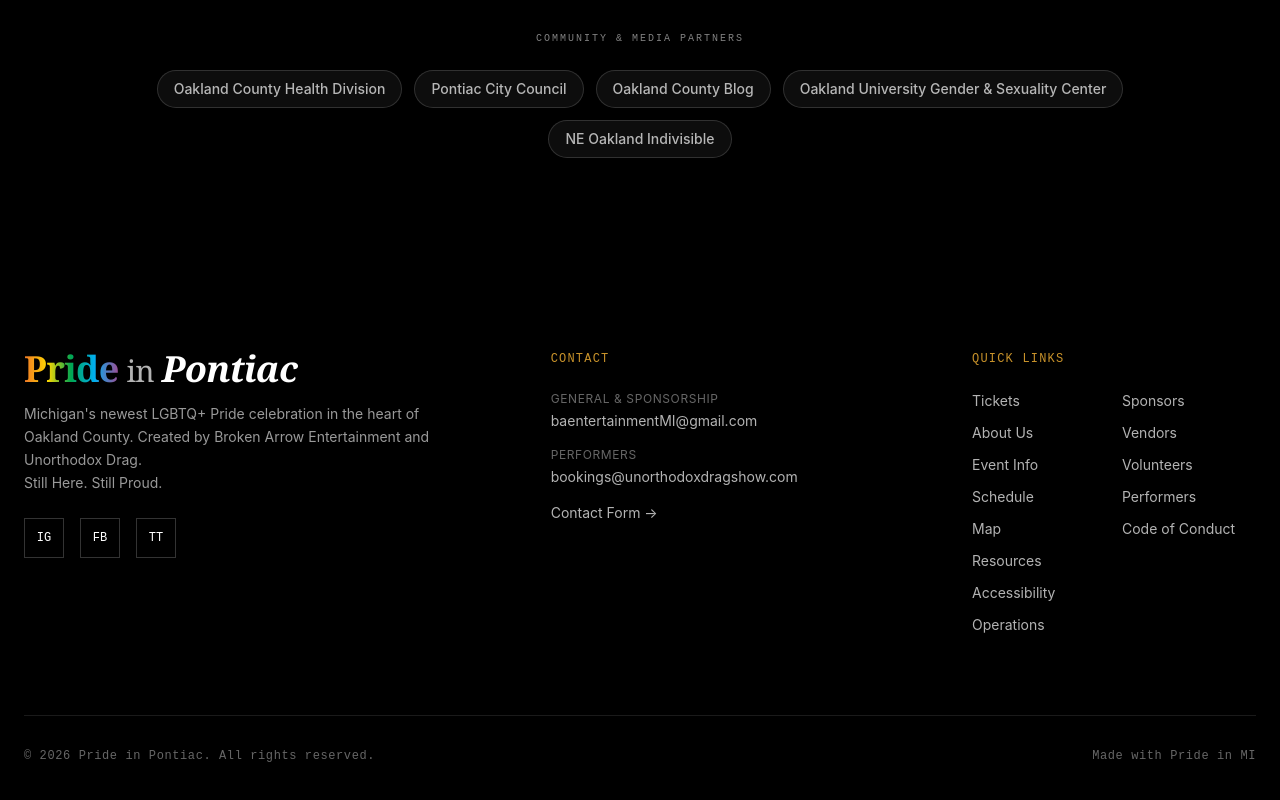
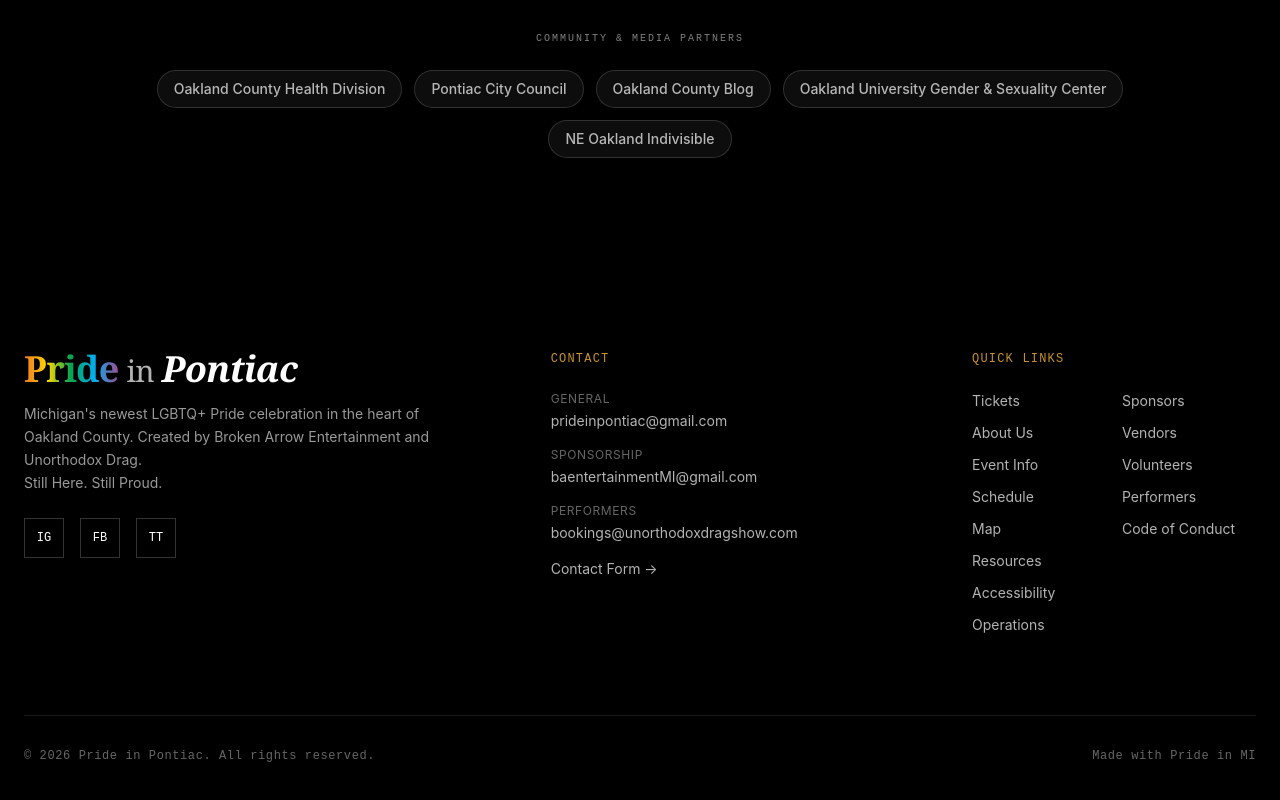
Before and after one commit to brokenbartender/pride-in-pontiac-2026, a React (Vite) app: page / in a window 1280 px wide. Shown: the part 5195-5995 px from the top of the page. Built offline with nearby package versions, Linux system fonts and the light colour scheme; no server answers.

Commit message:
Footer: split General (prideinpontiac@gmail.com) from Sponsorship (baentertainmentMI@gmail.com) instead of merging both into one line

```diff
--- a/src/components/Layout.tsx
+++ b/src/components/Layout.tsx
@@ -250,7 +250,11 @@
               <h4 className="font-mono text-xs text-pride-gold tracking-widest uppercase mb-6">Contact</h4>
               <ul className="space-y-4 font-sans text-sm text-pride-white/70">
                 <li className="break-words">
-                  <span className="block text-pride-white/40 uppercase text-xs tracking-wider mb-1">General & Sponsorship</span>
+                  <span className="block text-pride-white/40 uppercase text-xs tracking-wider mb-1">General</span>
+                  <a href="mailto:prideinpontiac@gmail.com" className="hover:text-pride-white transition-colors break-all">prideinpontiac@gmail.com</a>
+                </li>
+                <li className="break-words">
+                  <span className="block text-pride-white/40 uppercase text-xs tracking-wider mb-1">Sponsorship</span>
                   <a href="mailto:baentertainmentMI@gmail.com" className="hover:text-pride-white transition-colors break-all">baentertainmentMI@gmail.com</a>
                 </li>
                 <li className="break-words">
```
